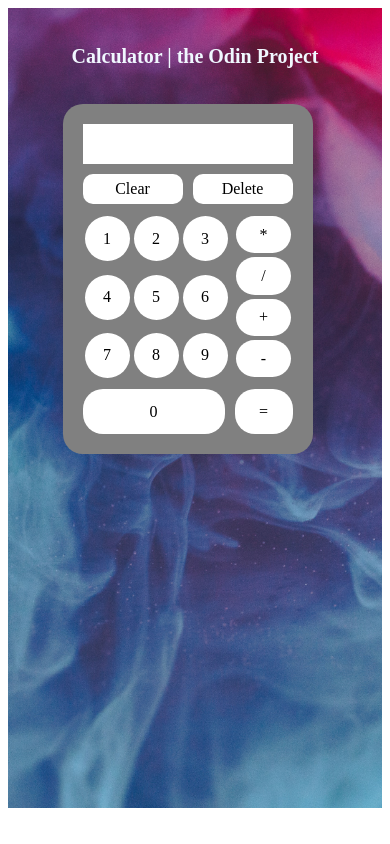
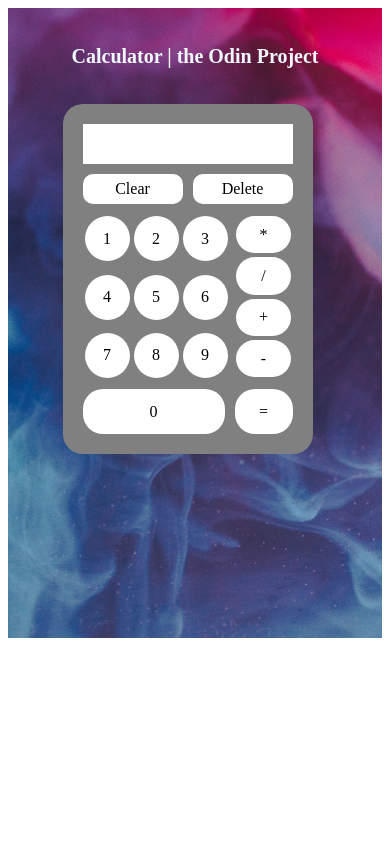
Before and after one commit to codefare/calculator, a plain HTML site: page index.html in a window 390 px wide. Drawn offline with Linux system fonts and the light colour scheme.

Commit message:
fix phone background

```diff
--- a/styles.css
+++ b/styles.css
@@ -1,7 +1,7 @@
 .wrapper {
   background-image: url("./assets/images/phoneBackground.png");
   background-size: cover;
-  height: 800px;
+  height: 630px;
   display: flex;
   flex-direction: column;
   justify-content: flex-start;
```
